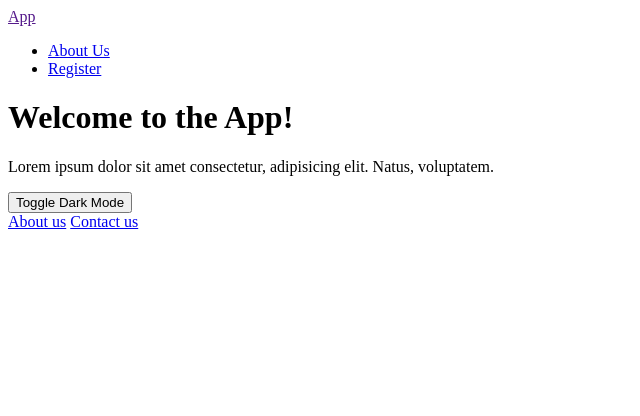
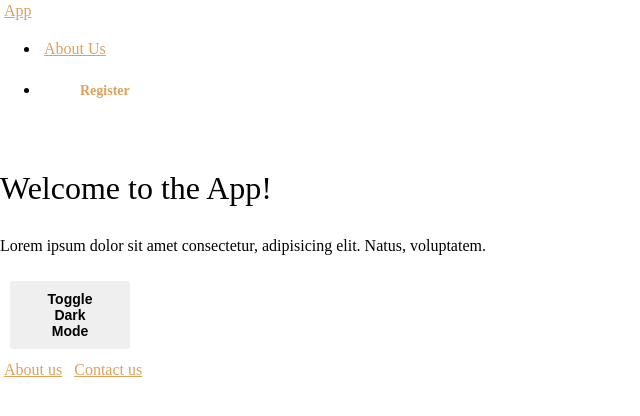
Before and after one commit to VelpCode/100DaysOfCodeII, a website: page AttributeStyles/testing.html in a window 1280 px wide. Shown: the whole page, without its empty margins (0-640 px from the left). Drawn offline with Linux system fonts and the light colour scheme.

Commit message:
updating css proerties

```diff
--- a/AttributeStyles/testing.html
+++ b/AttributeStyles/testing.html
@@ -5,6 +5,7 @@
     <meta http-equiv="X-UA-Compatible" content="IE=edge">
     <meta name="viewport" content="width=device-width, initial-scale=1.0">
     <title>Document</title>
+    <link rel = "stylesheet" href = "testingfiles.css">
 </head>
 <body>
 
--- /dev/null
+++ b/AttributeStyles/testingfiles.css
@@ -0,0 +1,61 @@
+:root {
+    --white: #fff;
+    --black: #000;
+
+    --primary-1: #c47e35;
+    --primary-2: #dca15d;
+    --primary-3: #dabb94;
+    --primary-4: #f3dabc;
+    --primary-5: #faf1e5;
+
+    --neutral-1: #2c2c2c;
+    --neutral-2: #434343;
+    --neutral-3: #94868b;
+    --neutral-4: #d9cfd3;
+    --neutral-5: #f2ecee;
+
+    --accent-1: #458179;
+    --accent-2: #4da296;
+    --accent-3: #8dd8cf;
+    --accent-4: #92cfc7;
+    --accent-5: #d7f2ef;
+  }
+
+  body {
+    margin: 0;
+  }
+
+  h1 {
+    margin: 50px 0 30px 0;
+    font-weight: 400;
+  }
+
+  p {
+    font-weight: 300;
+  }
+
+  a {
+    color: var(--primary-2);
+    text-decoration: underline;
+    line-height: 1.4;
+    padding: 0.25em;
+  }
+
+  .btn {
+    border-radius: 3px;
+    cursor: pointer;
+    font-size: 14px;
+    font-weight: 600;
+    margin: 10px;
+    padding: 10px 30px;
+    text-decoration: none;
+    max-width: 120px;
+    text-align: center;
+    display: inline-block;
+    transition: background-color 220ms, transform 220ms;
+    border: none;
+  }
+
+  .btn:active {
+    transform: translate(0.8px, 0.8px);
+  }
```
Also changed, not shown: AttributeStyles/testingscript.js (added).
